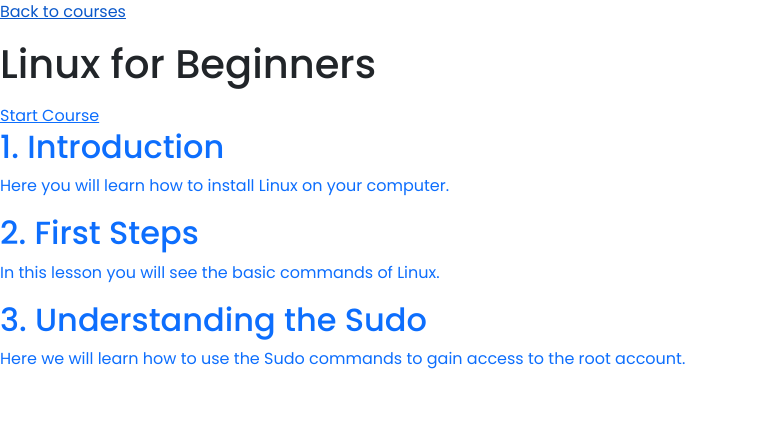
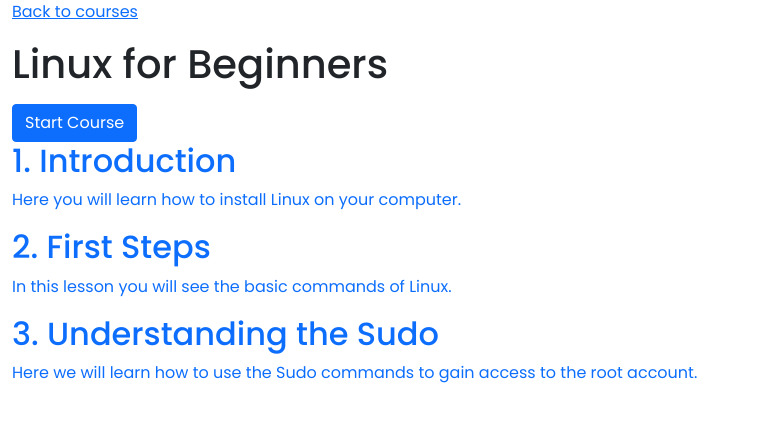
Before and after one commit to fabricioOak/vue-video-course, a Vue app: page /courses/1 in a window 1280 px wide. Shown: the top 422 px of the page, without its empty margins (0-757 px from the left). Built offline with nearby package versions, Linux system fonts and the light colour scheme.

Commit message:
Home and Course pages

```diff
--- a/src/pages/Course.vue
+++ b/src/pages/Course.vue
@@ -1,12 +1,13 @@
 <template>
-  <div class="course-page">
+<div class="container-fluid">
+  <div>
     <header>
       <p>
         <router-link :to="{ name: 'Home' }">Back to courses</router-link>
       </p>
       <h1>{{ title }}</h1>
       <p>{{ description }}</p>
-      <router-link :to="`/courses/${courseId}/lessons/${course.lessons[0].id}`">
+      <router-link class=" btn btn-primary" :to="`/courses/${courseId}/lessons/${course.lessons[0].id}`">
         Start Course
       </router-link>
     </header>
@@ -20,6 +21,8 @@
       :num="index + 1"
     />
   </div>
+</div>
+
 </template>
 
 <script setup>
--- a/src/pages/Home.vue
+++ b/src/pages/Home.vue
@@ -1,13 +1,17 @@
 <template>
-  <div class="home-page">
-    <header>
-      <h1>Online Course Site</h1>
-    </header>
-    <CourseSummary v-for="course in courses" :key="course.id" :course="course"/>
-  </div>
+	<div class="container py-4">
+		<header class="mb-4 display-4">
+			<h1 class="text-center fw-bold text-uppercase">Online Course Site</h1>
+		</header>
+		<CourseSummary
+			v-for="course in courses"
+			:key="course.id"
+			:course="course"
+		/>
+	</div>
 </template>
 
 <script setup>
-import courses from '../courses';
-import CourseSummary from '../components/CourseSummary.vue';
+import courses from "../courses";
+import CourseSummary from "../components/CourseSummary.vue";
 </script>
```
